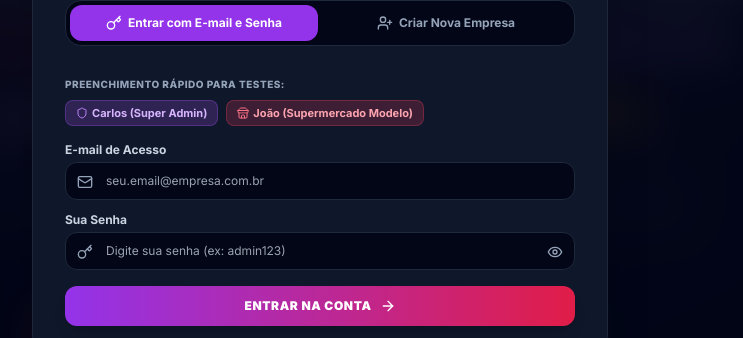
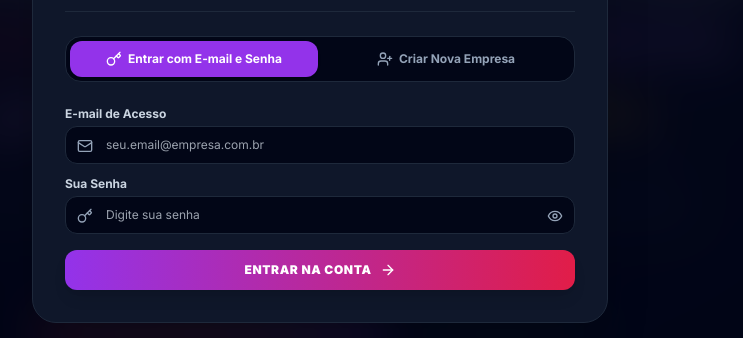
Before and after one commit to leonardoagendafixa2025/promoja, a React (Vite) app: page / in a window 1280 px wide. Both pictures are taken after a click on the button "Entrar". Shown: the part 279-617 px from the top of the page, without its empty margins (320-1063 px from the left). Built offline with nearby package versions, Linux system fonts and the light colour scheme; no server answers; the HTML template or start-up script is replaced by a standard one.

Commit message:
CleanProductionLoginNoTestChips

```diff
--- a/src/components/Auth/LoginModal.tsx
+++ b/src/components/Auth/LoginModal.tsx
@@ -54,11 +54,6 @@ export const LoginModal: React.FC<LoginModalProps> = ({ onClose, onSelectSuperAd
     }
   };
 
-  const autofillLogin = (email: string) => {
-    setLoginEmail(email);
-    setLoginPassword('admin123');
-  };
-
   return (
     <div className="fixed inset-0 bg-slate-950/90 backdrop-blur-xl z-50 flex items-center justify-center p-4">
       <div className="bg-slate-900 border border-slate-800 rounded-3xl w-full max-w-xl p-6 sm:p-8 space-y-6 shadow-2xl relative overflow-hidden">
@@ -102,27 +97,6 @@ export const LoginModal: React.FC<LoginModalProps> = ({ onClose, onSelectSuperAd
         {/* MODO 1: LOGIN COM E-MAIL E SENHA */}
         {authMode === 'LOGIN' && (
           <form onSubmit={handleLoginFormSubmit} className="space-y-4">
-            {/* CHIPS DE PREENCHIMENTO RÁPIDO PARA TESTE DE PRODUÇÃO */}
-            <div className="space-y-1.5">
-              <span className="text-[10px] font-extrabold uppercase tracking-wider text-slate-400">Preenchimento Rápido para Testes:</span>
-              <div className="flex flex-wrap gap-2">
-                <button
-                  type="button"
-                  onClick={() => autofillLogin('carlos@promoja.com.br')}
-                  className="px-2.5 py-1 rounded-lg bg-purple-500/20 text-purple-300 border border-purple-500/30 text-[11px] font-bold hover:bg-purple-500/30 transition flex items-center gap-1"
-                >
-                  <Shield className="w-3 h-3 text-purple-400" /> Carlos (Super Admin)
-                </button>
-                <button
-                  type="button"
-                  onClick={() => autofillLogin('joao@supermodelo.com.br')}
-                  className="px-2.5 py-1 rounded-lg bg-rose-500/20 text-rose-300 border border-rose-500/30 text-[11px] font-bold hover:bg-rose-500/30 transition flex items-center gap-1"
-                >
-                  <Store className="w-3 h-3 text-rose-400" /> João (Supermercado Modelo)
-                </button>
-              </div>
-            </div>
-
             <div className="space-y-3">
               <div>
                 <label className="block text-xs font-bold text-slate-300 mb-1">E-mail de Acesso</label>
@@ -148,7 +122,7 @@ export const LoginModal: React.FC<LoginModalProps> = ({ onClose, onSelectSuperAd
                     type={showPassword ? 'text' : 'password'}
                     value={loginPassword}
                     onChange={(e) => setLoginPassword(e.target.value)}
-                    placeholder="Digite sua senha (ex: admin123)"
+                    placeholder="Digite sua senha"
                     className="w-full bg-slate-950 border border-slate-800 rounded-xl py-2.5 pl-10 pr-10 text-xs text-white focus:outline-none focus:border-purple-500"
                   />
                   <button
```
